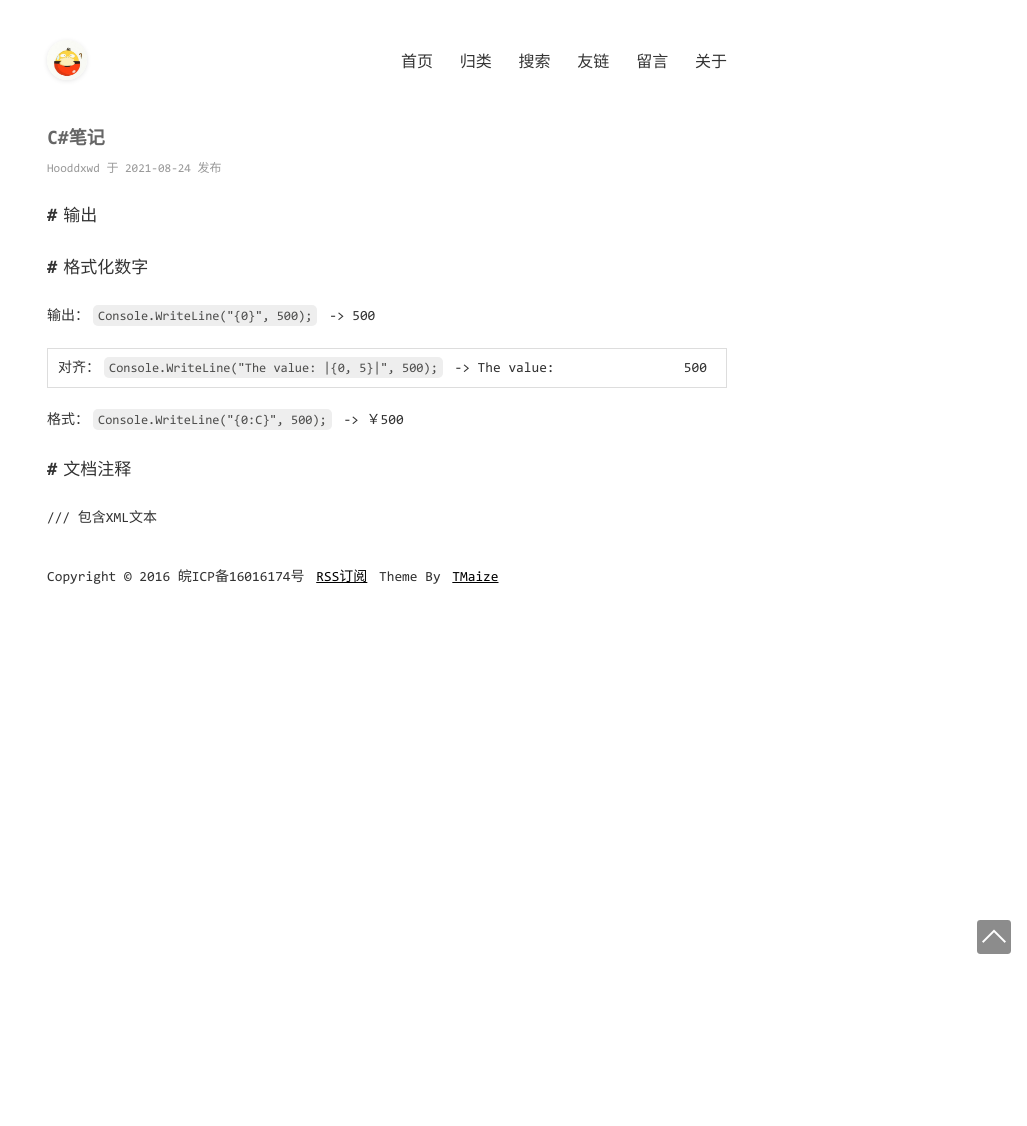
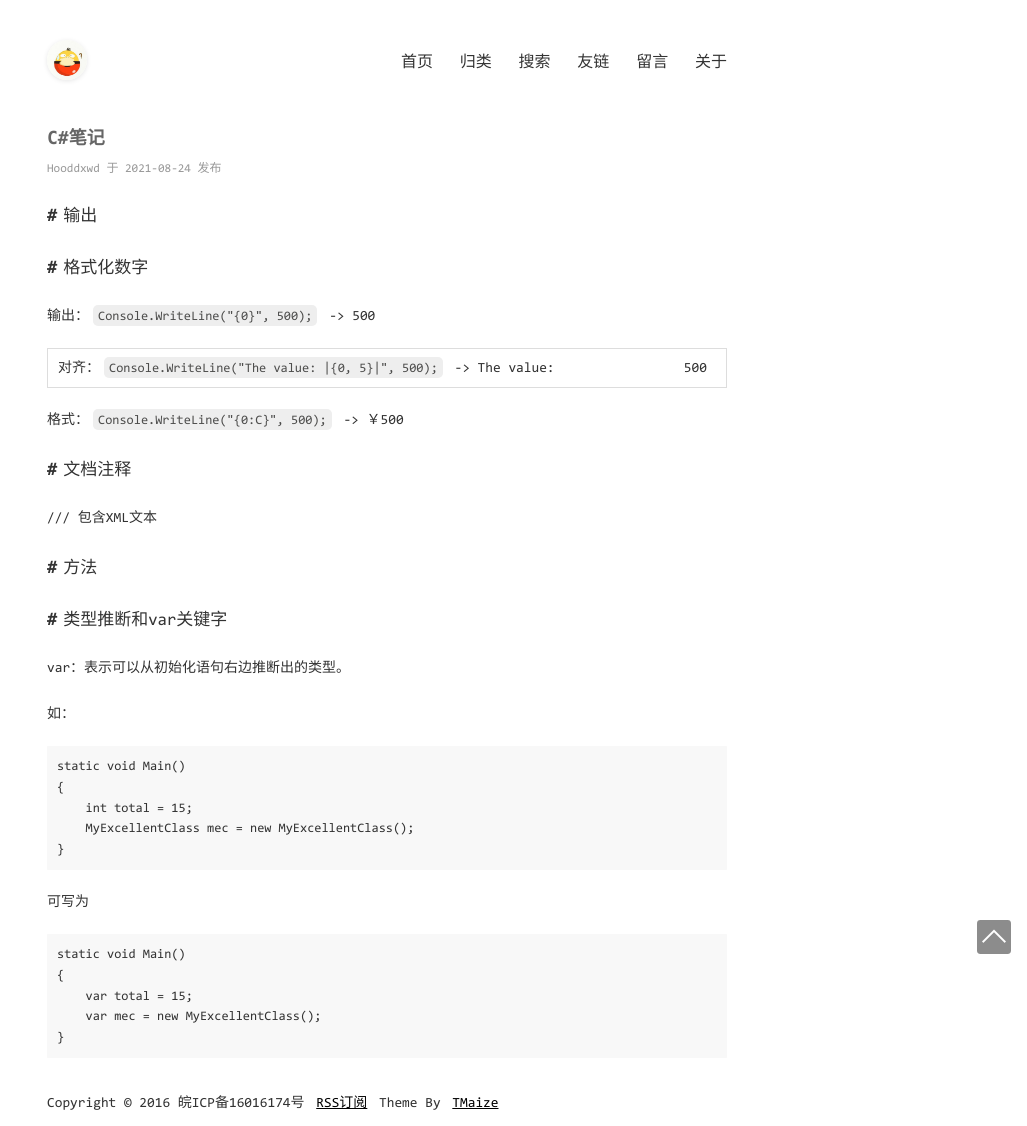
Before and after one commit to hooddxwd/hooddxwd.github.io, a Jekyll site: the page built from _posts/2021-08-24-C#学习笔记.md, in a window 1280 px wide. Shown: the whole page, without its empty margins (253-1280 px from the left). Built offline with Jekyll 4.4.1, drawn with Linux system fonts in a browser that asks for light colours; comment, search, counter and statistics services are not loaded.

Commit message:
Update 2021-08-24-C#学习笔记.md

````diff
--- a/_posts/2021-08-24-C#学习笔记.md
+++ b/_posts/2021-08-24-C#学习笔记.md
@@ -15,3 +15,26 @@ categories: [C#]
 # 文档注释
 ///
 包含XML文本
+
+# 方法
+## 类型推断和var关键字
+
+var：表示可以从初始化语句右边推断出的类型。
+
+如：
+
+```
+static void Main()
+{
+    int total = 15;
+    MyExcellentClass mec = new MyExcellentClass();
+}
+```
+可写为
+```
+static void Main()
+{
+    var total = 15;
+    var mec = new MyExcellentClass();
+}
+```
````
